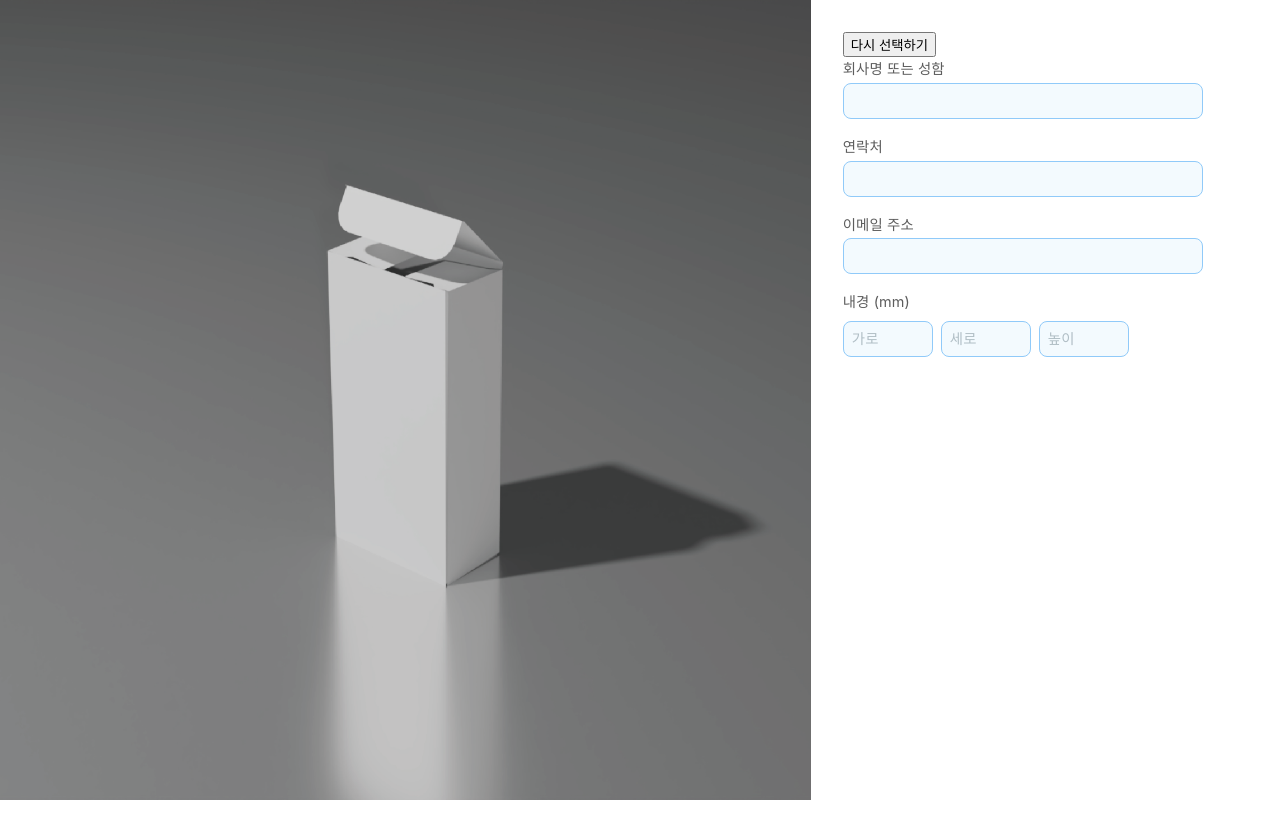
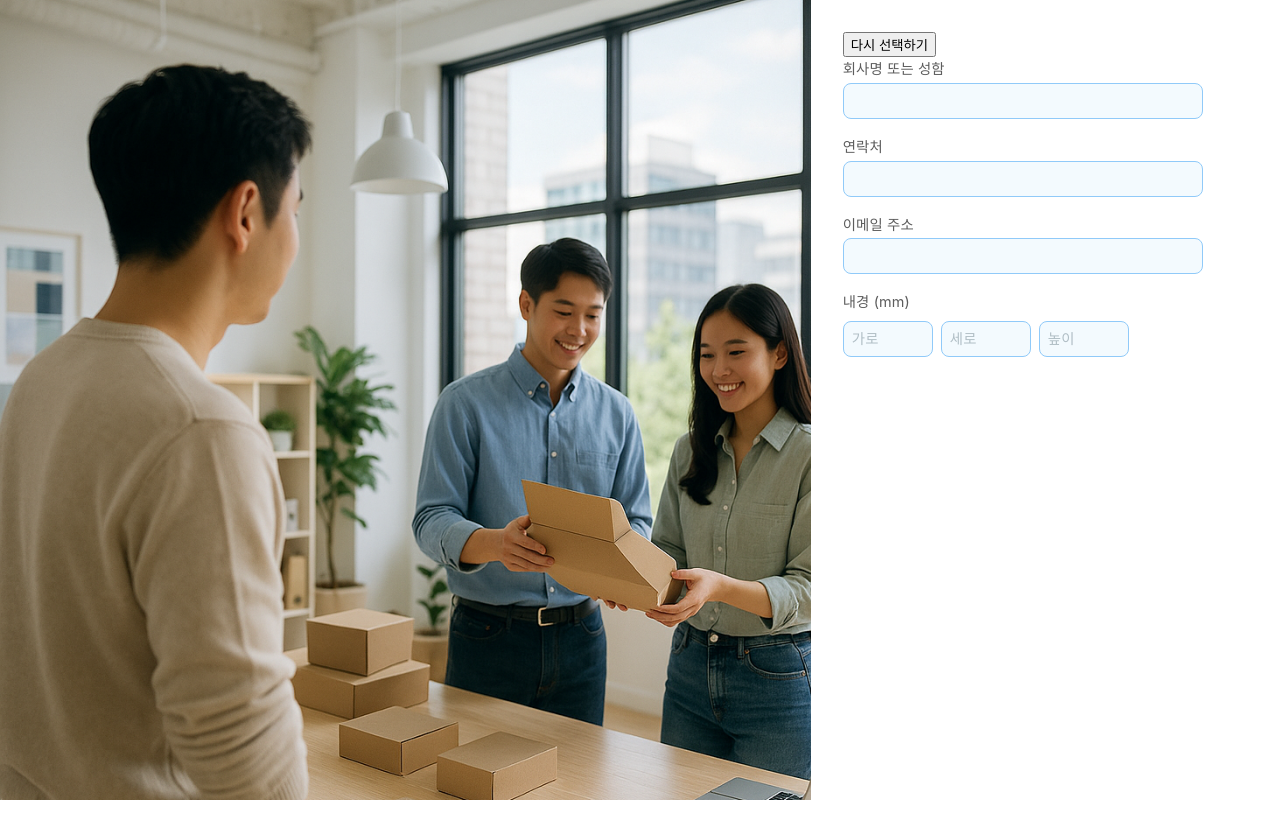
Before and after one commit to YimYoungheun/MTDL-Package, a React (Create React App) app: page / in a window 1280 px wide. Shown: the top 838 px of the page. Built offline with nearby package versions, Linux system fonts and the light colour scheme.

Commit message:
Update App.js

```diff
--- a/src/App.js
+++ b/src/App.js
@@ -142,10 +142,10 @@ return (
       padding: 0            // 안쪽 여백 없음
     }}>
       <img
-        src="/img/b_style_box.png"
+        src="/img/Designers.png"
         alt="B형 상자"
         style={{
-          width: '100%',
+          width: '70vw',
           height: '100%',
           objectFit: 'cover', // 꽉 채움 (잘릴 수도 있음)
           display: 'block',   // img의 기본 inline 속성을 block으로
```
